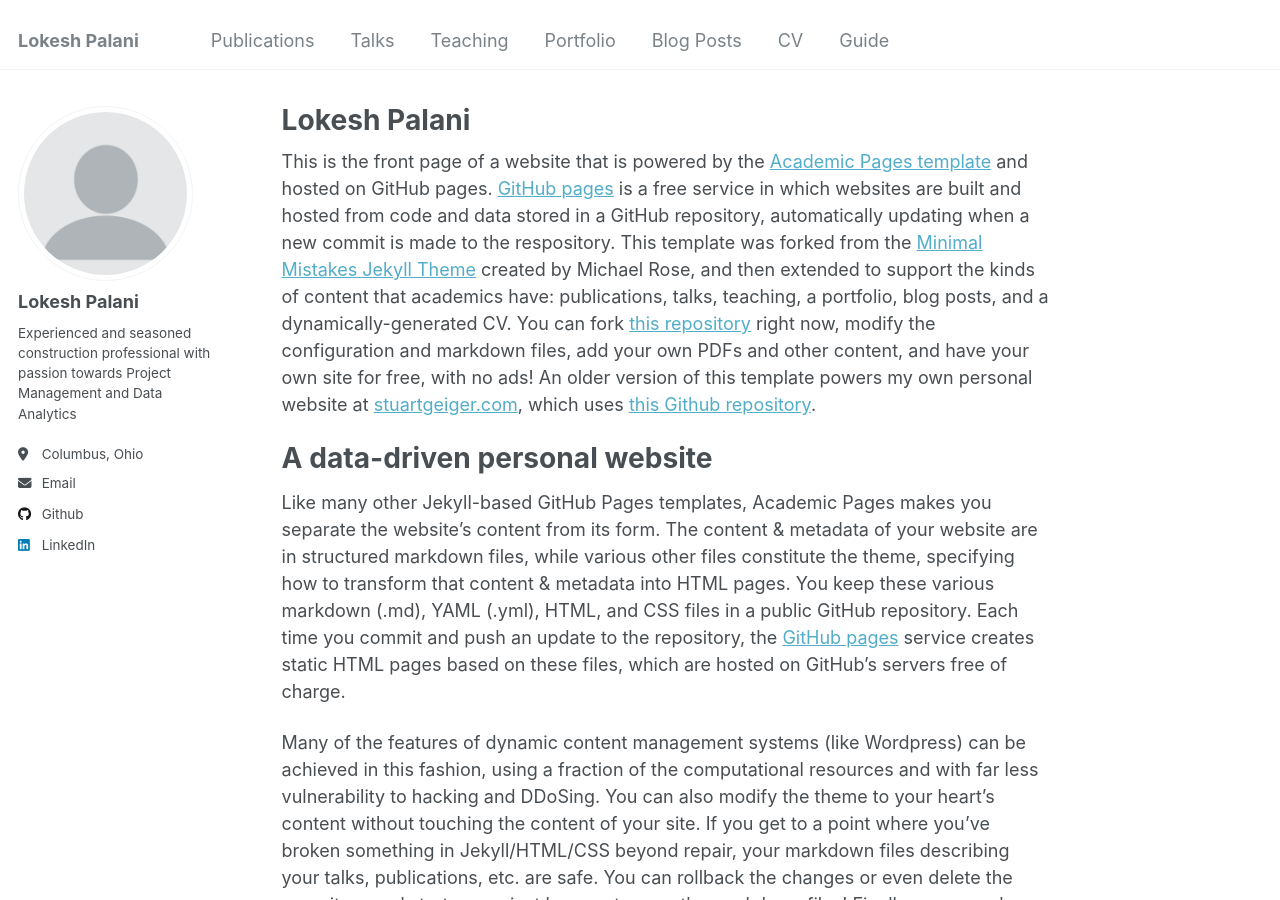
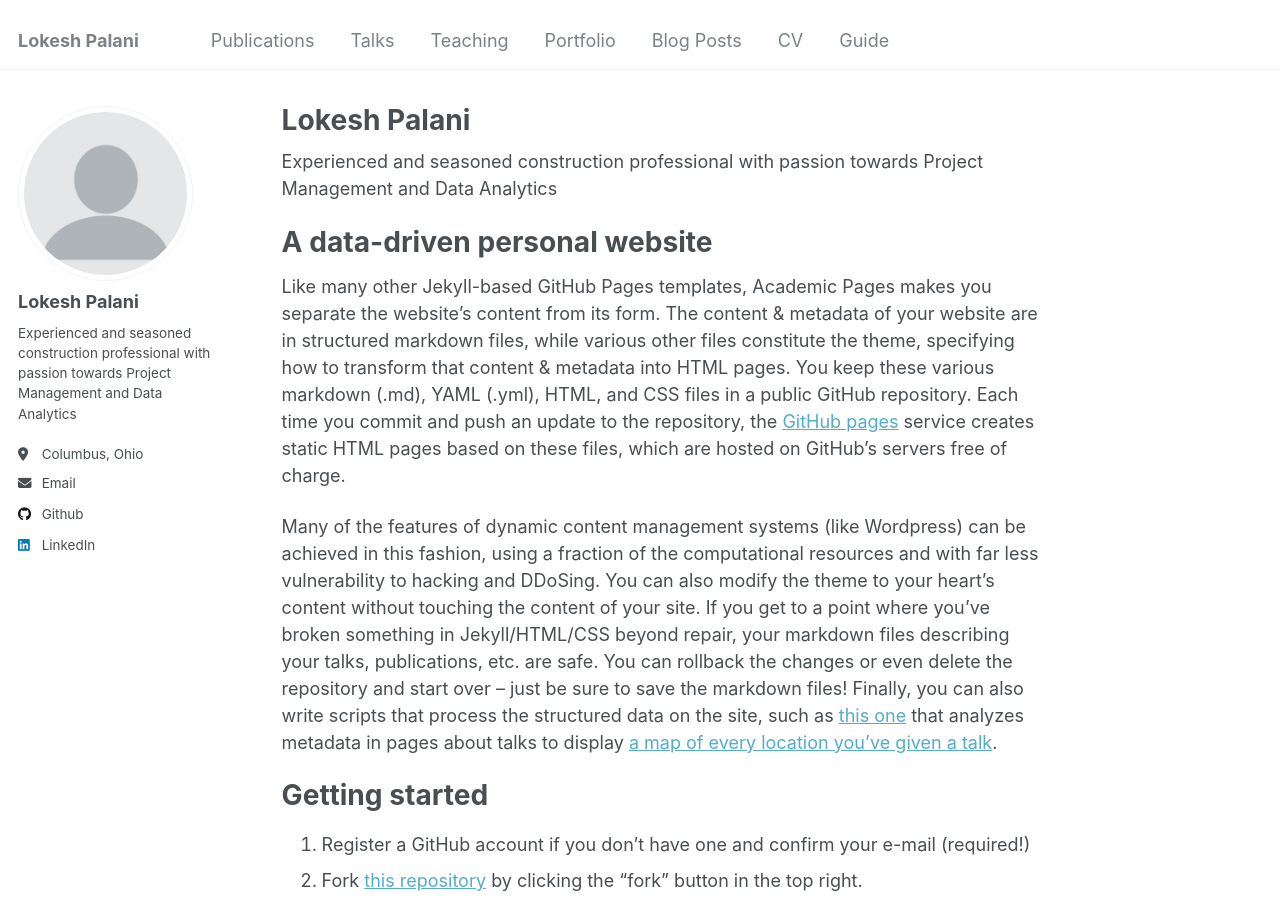
Before and after one commit to Coolinglass/coolinglass.github.io, a Jekyll site: the page built from _pages/about.md, in a window 1280 px wide and 900 px high. Built offline with Jekyll 4.4.1, drawn with Linux system fonts in a browser that asks for light colours.

Commit message:
Update about.md

```diff
--- a/_pages/about.md
+++ b/_pages/about.md
@@ -7,7 +7,7 @@ redirect_from:
   - /about.html
 ---
 
-This is the front page of a website that is powered by the [Academic Pages template](https://github.com/academicpages/academicpages.github.io) and hosted on GitHub pages. [GitHub pages](https://pages.github.com) is a free service in which websites are built and hosted from code and data stored in a GitHub repository, automatically updating when a new commit is made to the respository. This template was forked from the [Minimal Mistakes Jekyll Theme](https://mmistakes.github.io/minimal-mistakes/) created by Michael Rose, and then extended to support the kinds of content that academics have: publications, talks, teaching, a portfolio, blog posts, and a dynamically-generated CV. You can fork [this repository](https://github.com/academicpages/academicpages.github.io) right now, modify the configuration and markdown files, add your own PDFs and other content, and have your own site for free, with no ads! An older version of this template powers my own personal website at [stuartgeiger.com](http://stuartgeiger.com), which uses [this Github repository](https://github.com/staeiou/staeiou.github.io).
+Experienced and seasoned construction professional with passion towards Project Management and Data Analytics
 
 A data-driven personal website
 ======
```
